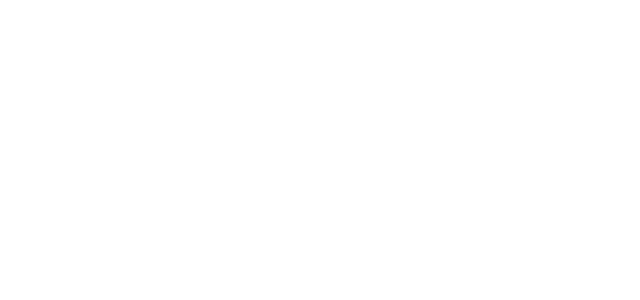
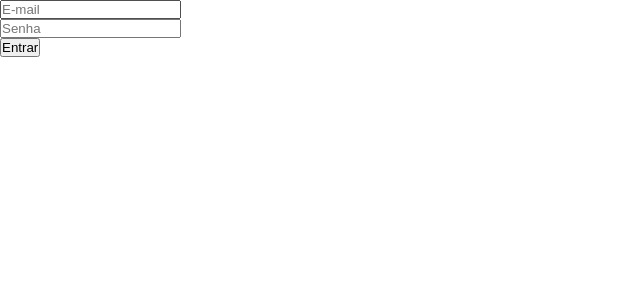
Before and after one commit to Di0golberald0/projeto14-mywallet-front, a React (Create React App) app: page / in a window 1280 px wide. Before the commit this address had no page. Shown: the top 300 px of the page, without its empty margins (0-640 px from the left). Built offline with nearby package versions, Linux system fonts and the light colour scheme.

Commit message:
fix: fixxed multiple reference & logic errors from App.js & pages folders

```diff
--- a/src/App.js
+++ b/src/App.js
@@ -10,7 +10,7 @@ export default function App() {
     <UserContext.Provider value={{ user, setUser }}>
          <BrowserRouter>
              <Routes>
-                 <Route path="/sign-in" element={<SignIn />} />
+                 <Route path="/" element={<SignIn />} />
                   <Route path="/sign-up" element={<SignUp />} />
                   <Route path="/transfers" element={<Transfers />} />
                   <Route path="/entry" element={<Entry />} />
--- a/src/pages/Entry/index.js
+++ b/src/pages/Entry/index.js
@@ -19,13 +19,13 @@ export default function Entry() {
       };
 
       const headers = {
-        headers: { Authorization: `Bearer ${user.token}` }
+        headers: { Authorization: `Bearer ${user}` }
       };
 
       try {
         await axios.post('http://localhost:5000/transfer', body, headers);
         alert('Nova entrada adicionada');
-        navigator('/transfer');
+        navigator('/transfers');
       } catch (error) {
         alert('Erro ao enviar nova entrada');
         console.log(error.response);
--- a/src/pages/Exit/index.js
+++ b/src/pages/Exit/index.js
@@ -19,13 +19,13 @@ export default function Exit() {
       };
 
       const headers = {
-        headers: { Authorization: `Bearer ${user.token}` }
+        headers: { Authorization: `Bearer ${user}` }
       };
 
       try {
         await axios.post('http://localhost:5000/transfer', body, headers);
         alert('Nova saída adicionada');
-        navigator('/transfer');
+        navigator('/transfers');
       } catch (error) {
         alert('Erro ao enviar nova saída');
         console.log(error.response);
--- a/src/pages/SignIn/index.js
+++ b/src/pages/SignIn/index.js
@@ -18,7 +18,7 @@ export default function SignIn() {
       setUser(data);
       navigator('/transfers');
     } catch (error) {
-      console.error('Erro ');
+      console.error('Usuário não encontrado');
     }
   }
 
--- a/src/pages/SignUp/index.js
+++ b/src/pages/SignUp/index.js
@@ -11,12 +11,18 @@ export default function SignUp() {
 
   async function handleSubmit(e) {
     e.preventDefault();
-    const body = { name, email, password, confirmPassword };
+    if(password !== confirmPassword) {
+      alert('Senhas precisam ser iguais!');
+      return;
+    }
+
+    const body = { name, email, password };
     try {
+      console.log(body)
       await axios.post('http://localhost:5000/sign-up', body);
-      navigator('/sign-in');
+      navigator('/');
     } catch (error) {
-      console.error('Deu erro ao cadastrar o usuario');
+      console.error('Erro ao cadastrar o usuário');
     }
   }
 
@@ -38,6 +44,7 @@ export default function SignUp() {
           onChange={e => setConfirmPassword(e.target.value)}
           placeholder="Confirme a Senha"
         />
+        <br />
         <button type="submit" onClick={handleSubmit}>
           Cadastrar
         </button>
--- a/src/pages/Transfers/index.js
+++ b/src/pages/Transfers/index.js
@@ -6,13 +6,13 @@ import UserContext from '../../contexts/UserContext';
 export default function Transfers() {
   const { user } = useContext(UserContext);
   const [transfersList, setTransfersList] = useState([]);
-
+  console.log(user)
   useEffect(() => {
     async function getTransfersList() {
       try {
         const { data } = await axios.get('http://localhost:5000/transfer', {
           headers: {
-            Authorization: `Bearer ${user.token}`
+            Authorization: `Bearer ${user}`
           }
         });
         console.log(data);
@@ -24,13 +24,13 @@ export default function Transfers() {
     }
 
     getTransfersList();
-  }, []);
+  }, [user]);
 
   function showTransfers() {
     return transfersList.map((t, index) => (
-      <p key={index} style={t.type === 'entry' ? { color: 'green' } : { color: 'red' }}>
+      <div key={index} style={t.type === 'entry' ? { color: 'green' } : { color: 'red' }}>
         {t.createAt} | {t.description} | {t.value}
-      </p>
+      </div>
     ));
   }
 
@@ -56,10 +56,10 @@ export default function Transfers() {
       <Link to="/"> Sair </Link>
       <div style={{ backgroundColor: 'white', width: 200, height: 250 }}>
         {transfersList.length > 0 ? (
-          <p style={{ color: 'gray', fontSize: 12 }}>
+          <div style={{ color: 'gray', fontSize: 12 }}>
             Lista de transações
-            <p>{showTransfers()}</p>
-          </p>
+            <span>{showTransfers()}</span>
+          </div>
         ) : (
           <span style={{ color: 'gray', fontSize: 12 }}>
             Não há registros de entrada ou saída
@@ -67,10 +67,10 @@ export default function Transfers() {
         )}
         <h4>Saldo: {balance}</h4>
       </div>
-      <p>
+      <div>
         <Link to="/entry">Nova Entrada</Link> |{' '}
         <Link to="/exit">Nova Saída</Link>
-      </p>
+      </div>
     </div>
   );
 }
```
